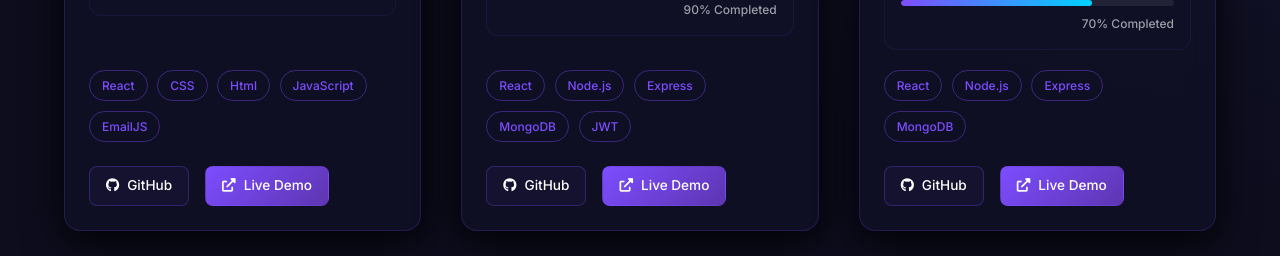
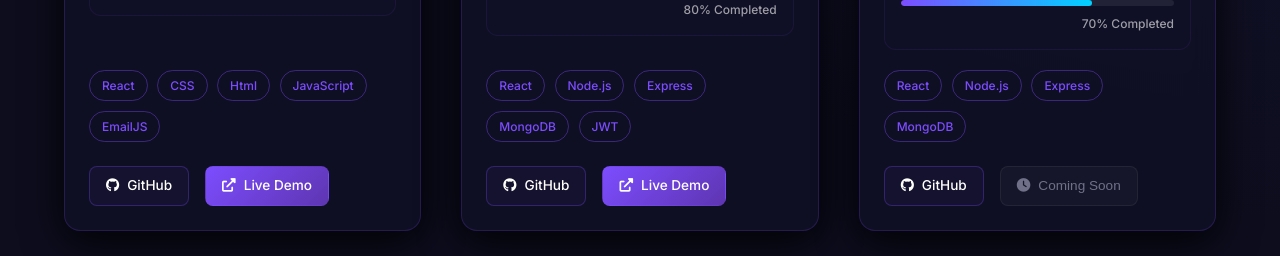
Before and after one commit to Rahulsahani0429/Modern-Portfolio-Frontend---React.js-with-External-CSS, a React (Vite) app: page / in a window 1280 px wide. Shown: the part 3677-3933 px from the top of the page. Built offline with nearby package versions, Linux system fonts and the light colour scheme.

Commit message:
Add Link

```diff
--- a/src/data/portfolioData.js
+++ b/src/data/portfolioData.js
@@ -29,11 +29,11 @@ export const projectsData = [
     description: "A full-stack MERN e-commerce application with authentication, product browsing, cart system, order management.",
     techStack: ["React", "Node.js", "Express", "MongoDB", "JWT"],
     image: flipkartImg,
-    liveLink: "https://your-live-demo-ecommerce.com",
+    liveLink: "https://flipkart-clone-frontend-react-exter.vercel.app",
     githubLink: "https://github.com/Rahulsahani0429",
     projectStatus: "Under Development",
     statusText: "Frontend completed • Backend and payment integration in progress",
-    progress: 90,
+    progress: 80,
     showStatus: true
   },
   {
@@ -42,7 +42,7 @@ export const projectsData = [
     description: "A MERN stack doctor appointment booking system with authentication and appointment scheduling features.",
     techStack: ["React", "Node.js", "Express", "MongoDB"],
     image: doctorImg,
-    liveLink: "https://your-live-demo-doctor.com",
+    // liveLink: "https://your-live-demo-doctor.com",
     githubLink: "https://github.com/Rahulsahani0429",
     projectStatus: "Under Development",
     statusText: "Improving appointment flow and admin features",
```
